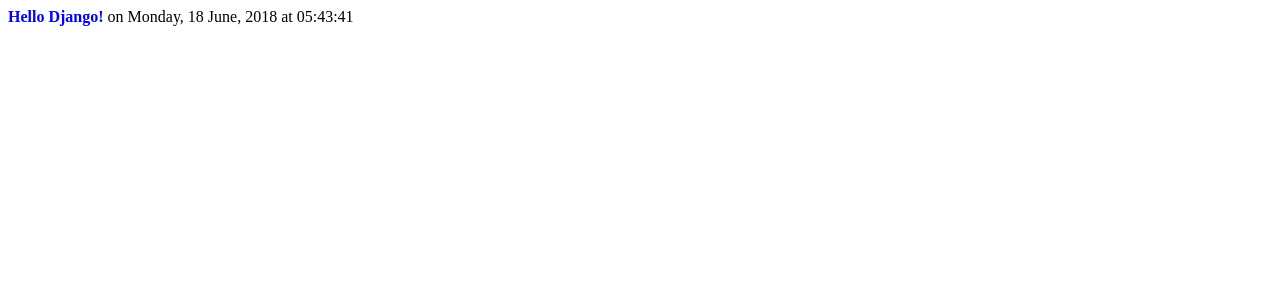
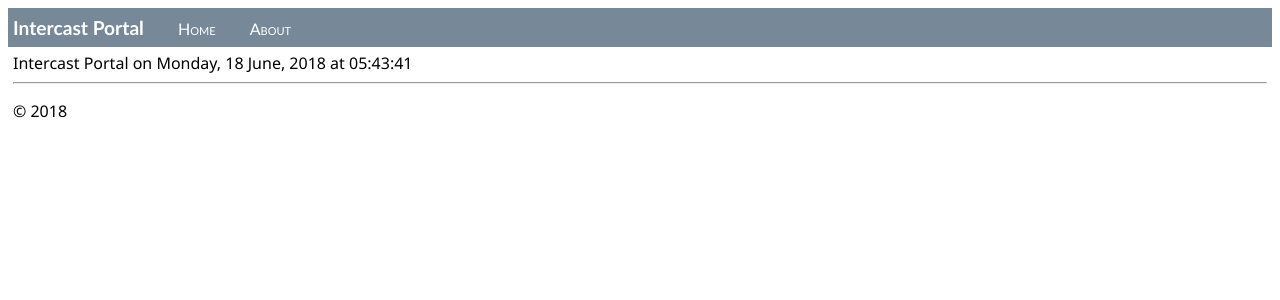
Before and after one commit to itsp3/LearningDjango, a Django app: page / in a window 1280 px wide. Shown: the top 300 px of the page. Run offline with Django 3.2, Linux system fonts and the light colour scheme.

Commit message:
Add about page

```diff
--- a/BasicProject/BasicProject/urls.py
+++ b/BasicProject/BasicProject/urls.py
@@ -12,6 +12,7 @@ import HelloDjangoApp.views
 urlpatterns = [
     url(r'^$', HelloDjangoApp.views.index, name="index"),
     url(r'^home$', HelloDjangoApp.views.index, name="home"),
+    url(r'^about$', HelloDjangoApp.views.about, name='about'),
     # Examples:
     # url(r'^$', BasicProject.views.home, name='home'),
     # url(r'^BasicProject/', include('BasicProject.BasicProject.urls')),
--- a/BasicProject/HelloDjangoApp/Static/site.css
+++ b/BasicProject/HelloDjangoApp/Static/site.css
@@ -1,4 +1,27 @@
-.message {
+.navbar {
+    background-color: lightslategray;
+    font-size: 1em;
+    font-family: 'Trebuchet MS', 'Lucida Sans Unicode', 'Lucida Grande', 'Lucida Sans', Arial, sans-serif;
+    color: white;
+    padding: 8px 5px 8px 5px;
+}
+
+    .navbar a {
+        text-decoration: none;
+        color: inherit;
+    }
+
+.navbar-brand {
+    font-size: 1.2em;
     font-weight: 600;
-    color: blue;
 }
+
+.navbar-item {
+    font-variant: small-caps;
+    margin-left: 30px;
+}
+
+.body-content {
+    padding: 5px;
+    font-family: 'Segoe UI', Tahoma, Geneva, Verdana, sans-serif;
+}
--- /dev/null
+++ b/BasicProject/HelloDjangoApp/templates/HelloDjangoApp/about.html
@@ -0,0 +1,4 @@
+{% extends "HelloDjangoApp/layout.html" %}
+{% block content %}
+{{ content }}
+{% endblock %}
--- a/BasicProject/HelloDjangoApp/templates/HelloDjangoApp/index.html
+++ b/BasicProject/HelloDjangoApp/templates/HelloDjangoApp/index.html
@@ -1,10 +1,4 @@
-<html>
-    <head>
-        <title>{{ title }}</title>
-        {% load staticfiles %} <!-- Instruct Django to load static files -->
-        <link rel="stylesheet" type="text/css" href="{% static 'site.css' %}" />
-    </head>
-    <body>
-        <span class="message">{{ message }}</span>{{ content }}
-    </body>
-</html>
+{% extends "HelloDjangoApp/layout.html" %}
+{% block content %}
+<span class="message">{{ message }}</span>{{ content }}
+{% endblock %}
--- /dev/null
+++ b/BasicProject/HelloDjangoApp/templates/HelloDjangoApp/layout.html
@@ -0,0 +1,25 @@
+<!DOCTYPE html>
+<html>
+<head>
+    <meta charset="utf-8" />
+    <title>{{ title }}</title>
+    {% load staticfiles %}
+    <link rel="stylesheet" type="text/css" href="{% static 'site.css' %}" />
+</head>
+
+<body>
+    <div class="navbar">
+       <a href="/" class="navbar-brand">Intercast Portal</a>
+       <a href="{% url 'home' %}" class="navbar-item">Home</a>
+       <a href="{% url 'about' %}" class="navbar-item">About</a>
+    </div>
+
+    <div class="body-content">
+{% block content %}{% endblock %}
+        <hr/>
+        <footer>
+            <p>&copy; 2018</p>
+        </footer>
+    </div>
+</body>
+</html>
--- a/BasicProject/HelloDjangoApp/views.py
+++ b/BasicProject/HelloDjangoApp/views.py
@@ -10,8 +10,18 @@ def index(request):
         request,
         "HelloDjangoApp/index.html",  # Relative path from the 'templates' folder to the template file
         {
-            'title' : "Hello Django",
-            'message' : "Hello Django!",
+            'title' : "Intercast Portal",
+            'message' : "Intercast Portal",
             'content' : " on " + now.strftime("%A, %d %B, %Y at %X")
         }
     )
+
+def about(request):
+    return render(
+        request,
+        "HelloDjangoApp/about.html",
+        {
+            'title' : "About HelloDjangoApp",
+            'content' : "Example app page for Django."
+        }
+    )
```
Also changed, not shown: 1 other file.
